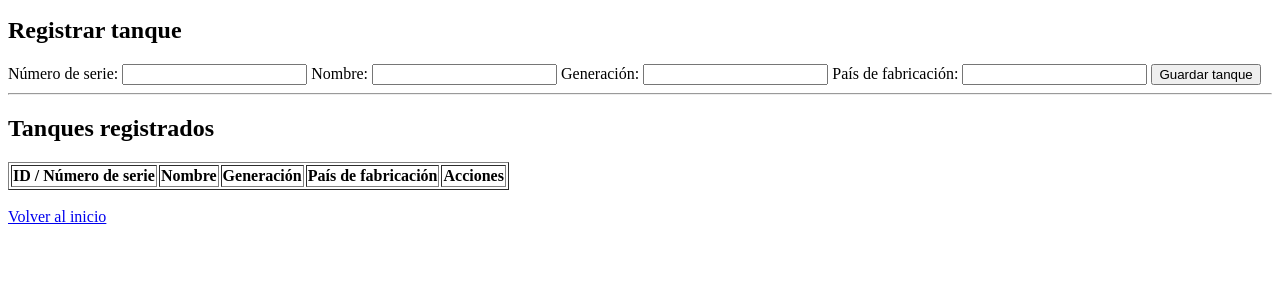
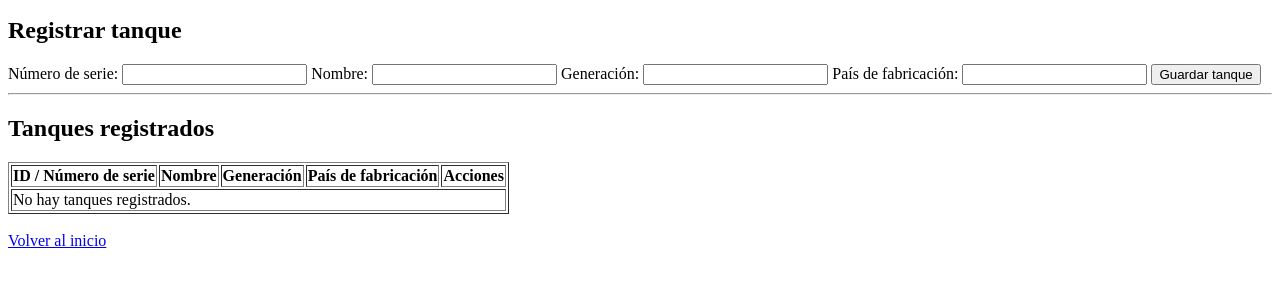
Before and after one commit to eddthestaffel/eddthestaffel.github.io, a plain HTML site: page frontend/database.html in a window 1280 px wide. Shown: the part 101-388 px from the top of the page. Drawn offline with Linux system fonts and the light colour scheme.

Commit message:
Arreglando un error

```diff
--- a/frontend/database.html
+++ b/frontend/database.html
@@ -71,7 +71,7 @@
 
     </main>
 
-    <script src="systema.js"></script>
+    <script src="system.js"></script>
 
 </body>
 
```
Also changed, not shown: frontend/system.js (indentation only).
